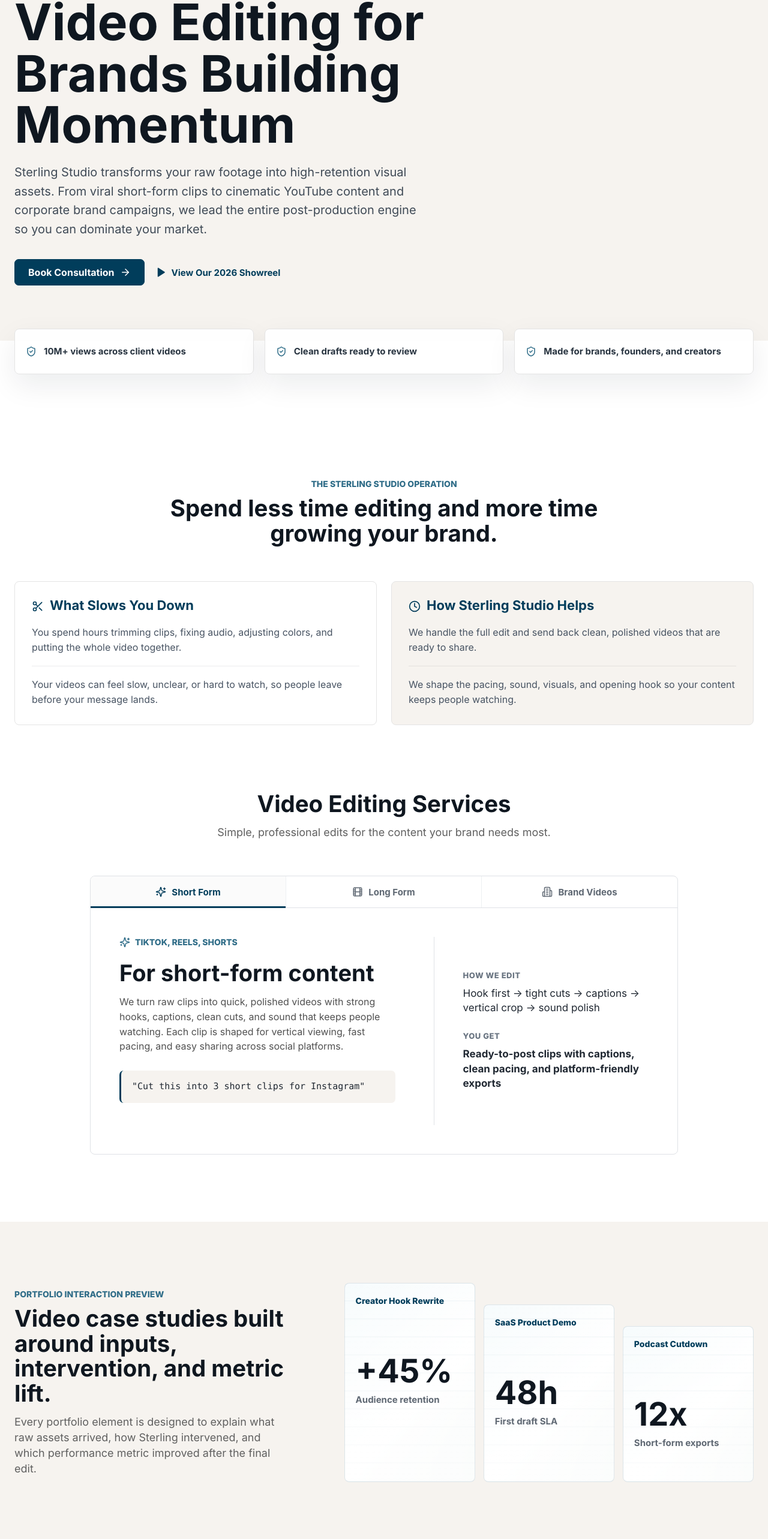
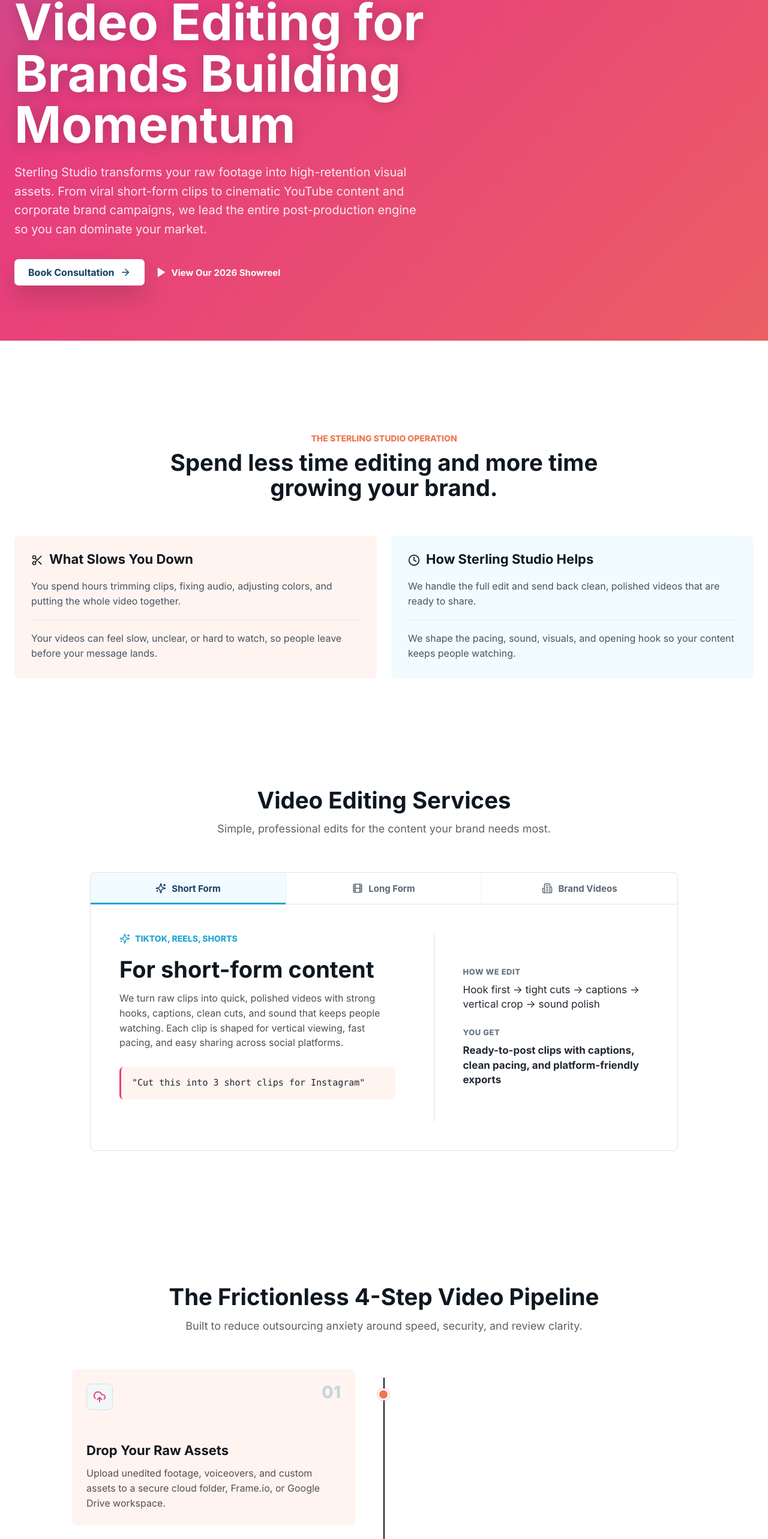
Before and after one commit to Abdullah-Malik/sterling-studio, a Next.js app: page / in a window 1280 px wide. Shown: the part 210-2776 px from the top of the page at 60% size. Built offline with nearby package versions, Linux system fonts and the light colour scheme.

Commit message:
checkpoint 2

```diff
--- a/app/globals.css
+++ b/app/globals.css
@@ -2,14 +2,18 @@
   --bg: #ffffff;
   --ink: #0f1720;
   --muted: #5e6875;
-  --line: #e5e5e5;
+  --line: #eadfe8;
   --panel: #ffffff;
-  --panel-soft: #f7f7f7;
-  --surface-color: #f6f3ef;
-  --accent: #015f73;
-  --accent-mid: #306d88;
-  --accent-dark: #013d5b;
-  --shadow: 0 18px 48px rgba(15, 23, 32, 0.08);
+  --panel-soft: #fff7fb;
+  --surface-color: #fff7f3;
+  --accent: #23a6d5;
+  --accent-mid: #e73c7e;
+  --accent-dark: #113f67;
+  --coral: #ee7752;
+  --magenta: #e73c7e;
+  --sky: #23a6d5;
+  --mint: #23d5ab;
+  --shadow: 0 18px 48px rgba(231, 60, 126, 0.12);
   --content-width: 1280px;
   --font-sans: "S\00F6hne", "Sohne", "OpenAI Sans", -apple-system,
     BlinkMacSystemFont, "Segoe UI", Roboto, "Helvetica Neue", Arial, sans-serif;
@@ -93,7 +97,15 @@
 .brand-wordmark {
   display: inline-flex;
   align-items: baseline;
-  color: #111111;
+  background: linear-gradient(
+    90deg,
+    var(--coral),
+    var(--magenta),
+    var(--sky),
+    var(--mint)
+  );
+  background-clip: text;
+  color: transparent;
   font-style: italic;
   font-weight: 720;
   letter-spacing: 0;
@@ -142,11 +154,12 @@
   border: 1px solid var(--accent-dark);
   background: var(--accent-dark);
   color: #ffffff;
+  box-shadow: 0 12px 24px rgba(17, 63, 103, 0.14);
 }
 
 .button-dark:hover {
-  border-color: #03263f;
-  background: #03263f;
+  border-color: #0b2d4b;
+  background: #0b2d4b;
 }
 
 .nav-actions {
@@ -157,7 +170,17 @@
 }
 
 .nav-cta {
+  border-color: var(--magenta);
+  background: #ffffff;
+  color: var(--magenta);
   padding: 0 18px;
+  box-shadow: 0 12px 24px rgba(231, 60, 126, 0.18);
+}
+
+.nav-cta:hover {
+  border-color: #c92263;
+  background: #fff1f7;
+  color: #c92263;
 }
 
 .menu-button {
@@ -182,7 +205,15 @@
   position: absolute;
   inset: 0;
   z-index: -2;
-  background: var(--surface-color);
+  background: linear-gradient(
+    -45deg,
+    var(--coral),
+    var(--magenta),
+    var(--sky),
+    var(--mint)
+  );
+  background-size: 400% 400%;
+  animation: gradient 15s ease infinite;
   content: "";
 }
 
@@ -206,11 +237,12 @@
   gap: 8px;
   width: fit-content;
   min-height: 34px;
-  border: 1px solid #dfdfdf;
+  border: 1px solid rgba(255, 255, 255, 0.46);
   border-radius: 9px;
-  background: #f2f7f7;
+  background: rgba(255, 255, 255, 0.18);
   padding: 0 12px;
-  color: var(--accent-mid);
+  color: #ffffff;
+  backdrop-filter: blur(14px);
   font-size: 15px;
   font-weight: 650;
 }
@@ -222,12 +254,14 @@
   font-weight: 720;
   letter-spacing: 0;
   line-height: 1.02;
+  color: #ffffff;
+  text-shadow: 0 2px 22px rgba(15, 23, 32, 0.22);
 }
 
 .hero p {
   max-width: 680px;
   margin: 0;
-  color: #3f4a56;
+  color: rgba(255, 255, 255, 0.88);
   font-size: 20px;
   line-height: 1.58;
 }
@@ -244,47 +278,52 @@
   padding: 0 22px;
 }
 
+.hero .primary-button {
+  border-color: rgba(255, 255, 255, 0.88);
+  background: #ffffff;
+  color: var(--accent-dark);
+  box-shadow: 0 18px 40px rgba(15, 23, 32, 0.18);
+}
+
+.hero .primary-button:hover {
+  border-color: #ffffff;
+  background: #fff7fb;
+  color: var(--accent-dark);
+}
+
 .showreel-link {
   display: inline-flex;
   align-items: center;
   gap: 9px;
   min-height: 44px;
-  color: var(--accent-dark);
+  color: #ffffff;
   font-size: 15px;
   font-weight: 750;
 }
 
 .showreel-link:hover {
-  color: #03263f;
+  color: #fff2f8;
 }
 
-.proof-strip {
-  display: grid;
-  grid-template-columns: repeat(3, minmax(0, 1fr));
-  gap: 18px;
-  padding: 24px 0 72px;
-  transform: translateY(-44px);
+@keyframes gradient {
+  0% {
+    background-position: 0% 50%;
+  }
+
+  50% {
+    background-position: 100% 50%;
+  }
+
+  100% {
+    background-position: 0% 50%;
+  }
 }
 
-.proof-item {
-  display: flex;
-  align-items: center;
-  gap: 12px;
-  min-height: 76px;
-  border: 1px solid #e4e4e4;
-  border-radius: 8px;
-  background: rgba(255, 255, 255, 0.94);
-  box-shadow: var(--shadow);
-  padding: 18px;
-  color: #283440;
-  font-size: 15px;
-  font-weight: 680;
-  line-height: 1.35;
-}
-
-.proof-item svg {
-  flex: 0 0 auto;
-  color: var(--accent-mid);
+@media (prefers-reduced-motion: reduce) {
+  .hero::before,
+  .closing-section {
+    animation-duration: 1ms;
+  }
 }
 
 .section-heading {
@@ -293,16 +332,14 @@
 }
 
 .section-heading > span,
-.portfolio-copy > span,
 .closing-layout span {
-  color: var(--accent-mid);
+  color: var(--coral);
   font-size: 14px;
   font-weight: 800;
   text-transform: uppercase;
 }
 
 .section-heading h2,
-.portfolio-copy h2,
 .closing-layout h2 {
   margin: 0;
   color: var(--ink);
@@ -313,7 +350,6 @@
 }
 
 .section-heading p,
-.portfolio-copy p,
 .closing-copy p {
   margin: 14px 0 0;
   color: #5f5f5f;
@@ -323,7 +359,7 @@
 
 .bottleneck-section {
   scroll-margin-top: 104px;
-  padding: 56px 0 112px;
+  padding: 152px 0 112px;
 }
 
 .split-heading {
@@ -343,14 +379,14 @@
 }
 
 .comparison-column {
-  border: 1px solid #e4e4e4;
+  border: 0;
   border-radius: 8px;
-  background: var(--panel);
+  background: #fff4ef;
   padding: 28px;
 }
 
 .solution-column {
-  background: var(--surface-color);
+  background: #f2fbff;
 }
 
 .comparison-heading {
@@ -358,7 +394,7 @@
   align-items: center;
   gap: 10px;
   margin-bottom: 18px;
-  color: var(--accent-dark);
+  color: var(--ink);
 }
 
 .comparison-heading h3 {
@@ -382,12 +418,12 @@
 
 .services-section {
   scroll-margin-top: 104px;
-  padding: 0 0 112px;
+  padding: 72px 0 112px;
 }
 
 .pipeline-card,
 .testimonial-card {
-  border: 1px solid #e4e4e4;
+  border: 0;
   border-radius: 8px;
   background: var(--panel);
 }
@@ -441,7 +477,7 @@
 
 .service-tab:hover,
 .service-tab.active {
-  background: #fbfbfb;
+  background: #f2fbff;
   color: var(--accent-dark);
 }
 
@@ -451,7 +487,7 @@
   bottom: -1px;
   left: 0;
   height: 3px;
-  background: var(--accent-dark);
+  background: var(--sky);
   content: "";
 }
 
@@ -472,7 +508,7 @@
   display: inline-flex;
   align-items: center;
   gap: 8px;
-  color: var(--accent-mid);
+  color: var(--sky);
   font-size: 14px;
   font-weight: 800;
   text-transform: uppercase;
@@ -503,9 +539,9 @@
 
 .service-prompt {
   margin-top: 28px;
-  border-left: 3px solid var(--accent-dark);
+  border-left: 3px solid var(--magenta);
   border-radius: 7px;
-  background: var(--surface-color);
+  background: #fff4ef;
   color: #202832;
   padding: 16px 18px;
   font-family: ui-monospace, SFMono-Regular, Menlo, Monaco, Consolas,
@@ -559,70 +595,6 @@
   }
 }
 
-.portfolio-section {
-  scroll-margin-top: 104px;
-  background: var(--surface-color);
-  padding: 102px 0;
-}
-
-.portfolio-layout {
-  display: grid;
-  grid-template-columns: minmax(0, 460px) minmax(0, 1fr);
-  align-items: center;
-  gap: clamp(32px, 7vw, 104px);
-}
-
-.portfolio-copy h2 {
-  margin-top: 12px;
-}
-
-.portfolio-board {
-  display: grid;
-  grid-template-columns: repeat(3, minmax(0, 1fr));
-  gap: 14px;
-}
-
-.portfolio-tile {
-  min-height: 260px;
-  border: 1px solid rgba(1, 61, 91, 0.12);
-  border-radius: 8px;
-  background:
-    linear-gradient(180deg, rgba(255, 255, 255, 0.78), rgba(255, 255, 255, 0.92)),
-    repeating-linear-gradient(0deg, rgba(48, 109, 136, 0.18) 0 2px, transparent 2px 30px),
-    linear-gradient(135deg, #d8eef4, #ffffff 58%, #cfe2dc);
-  padding: 18px;
-}
-
-.portfolio-tile:nth-child(2) {
-  margin-top: 36px;
-}
-
-.portfolio-tile:nth-child(3) {
-  margin-top: 72px;
-}
-
-.portfolio-tile span {
-  color: var(--accent-dark);
-  font-size: 14px;
-  font-weight: 760;
-}
-
-.portfolio-tile strong {
-  display: block;
-  margin-top: 82px;
-  color: var(--ink);
-  font-size: 54px;
-  font-weight: 720;
-  line-height: 1;
-}
-
-.portfolio-tile p {
-  margin: 10px 0 0;
-  color: #5f6873;
-  font-size: 15px;
-  font-weight: 650;
-}
-
 .pipeline-section,
 .testimonial-section {
   padding: 112px 0;
@@ -643,7 +615,7 @@
   bottom: 14px;
   left: 50%;
   width: 2px;
-  background: #dfe2e6;
+  background: var(--ink);
   content: "";
   transform: translateX(-50%);
 }
@@ -684,9 +656,25 @@
   height: 14px;
   border: 3px solid var(--panel);
   border-radius: 999px;
-  background: var(--accent-mid);
-  box-shadow: 0 0 0 1px #b8d4dc;
+  background: var(--coral);
+  box-shadow: 0 0 0 1px rgba(231, 60, 126, 0.3);
   content: "";
+}
+
+.pipeline-card:nth-child(1) {
+  background: #fff4ef;
+}
+
+.pipeline-card:nth-child(2) {
+  background: #f2fbff;
+}
+
+.pipeline-card:nth-child(3) {
+  background: #fff4ef;
+}
+
+.pipeline-card:nth-child(4) {
+  background: #f2fbff;
 }
 
 .pipeline-card:nth-child(odd)::before {
@@ -711,10 +699,6 @@
   margin-top: 56px;
 }
 
-.testimonial-section {
-  border-top: 1px solid var(--line);
-}
-
 .testimonial-grid {
   display: grid;
   grid-template-columns: repeat(2, minmax(0, 1fr));
@@ -723,8 +707,12 @@
 
 .testimonial-card {
   margin: 0;
-  background: var(--surface-color);
+  background: #fff4ef;
   padding: 30px;
+}
+
+.testimonial-card:nth-child(2) {
+  background: #f2fbff;
 }
 
 .testimonial-card blockquote {
@@ -752,7 +740,7 @@
 
 .closing-section {
   scroll-margin-top: 104px;
-  background: #101820;
+  background: #113f67;
   color: #ffffff;
   padding: 76px 0;
 }
@@ -776,16 +764,16 @@
 
 .closing-button {
   margin-top: 24px;
-  border-color: #ffffff;
-  background: #ffffff;
-  color: #101820;
+  border-color: var(--magenta);
+  background: var(--magenta);
+  color: #ffffff;
   padding: 0 22px;
 }
 
 .closing-button:hover {
-  border-color: #d8eef4;
-  background: #d8eef4;
-  color: #101820;
+  border-color: #c92263;
+  background: #c92263;
+  color: #ffffff;
 }
 
 .site-footer {
@@ -882,9 +870,6 @@
     padding-left: 0;
   }
 
-  .portfolio-layout {
-    grid-template-columns: 1fr;
-  }
 }
 
 @media (max-width: 900px) {
@@ -954,7 +939,14 @@
   }
 
   .hero::before {
-    background: var(--surface-color);
+    background: linear-gradient(
+      -45deg,
+      var(--coral),
+      var(--magenta),
+      var(--sky),
+      var(--mint)
+    );
+    background-size: 400% 400%;
   }
 
   .hero-inner {
@@ -965,11 +957,6 @@
   .hero p {
     max-width: 620px;
     font-size: 18px;
-  }
-
-  .proof-strip {
-    grid-template-columns: 1fr;
-    padding-bottom: 54px;
   }
 
   .comparison-grid,
@@ -1001,20 +988,6 @@
     right: auto;
   }
 
-  .portfolio-board {
-    grid-template-columns: 1fr;
-  }
-
-  .portfolio-tile,
-  .portfolio-tile:nth-child(2),
-  .portfolio-tile:nth-child(3) {
-    min-height: 190px;
-    margin-top: 0;
-  }
-
-  .portfolio-tile strong {
-    margin-top: 48px;
-  }
 }
 
 @media (max-width: 640px) {
@@ -1089,7 +1062,6 @@
     padding: 22px;
   }
 
-  .portfolio-section,
   .pipeline-section,
   .testimonial-section {
     padding: 76px 0;
--- a/app/page.tsx
+++ b/app/page.tsx
@@ -12,18 +12,11 @@
   Play,
   Rocket,
   Scissors,
-  ShieldCheck,
   Sparkles,
   UploadCloud,
   X,
 } from "lucide-react";
 import { useEffect, useState } from "react";
-
-const proofItems = [
-  "10M+ views across client videos",
-  "Clean drafts ready to review",
-  "Made for brands, founders, and creators",
-];
 
 const bottlenecks = [
   {
@@ -108,12 +101,6 @@
       "Your optimized video file is rendered with final thumbnail and platform specs, ready to publish and drive conversions.",
     icon: Rocket,
   },
-];
-
-const portfolioTiles = [
-  { label: "Creator Hook Rewrite", value: "+45%", meta: "Audience retention" },
-  { label: "SaaS Product Demo", value: "48h", meta: "First draft SLA" },
-  { label: "Podcast Cutdown", value: "12x", meta: "Short-form exports" },
 ];
 
 const testimonials = [
@@ -214,15 +201,6 @@
         </div>
       </section>
 
-      <section className="proof-strip section" aria-label="Sterling Studio proof">
-        {proofItems.map((item) => (
-          <div className="proof-item" key={item}>
-            <ShieldCheck size={18} />
-            <span>{item}</span>
-          </div>
-        ))}
-      </section>
-
       <section className="bottleneck-section section" id="about">
         <div className="section-heading split-heading">
           <span>The Sterling Studio Operation</span>
@@ -314,29 +292,6 @@
         </div>
       </section>
 
-      <section className="portfolio-section" id="portfolio">
-        <div className="section portfolio-layout">
-          <div className="portfolio-copy">
-            <span>Portfolio Interaction Preview</span>
-            <h2>Video case studies built around inputs, intervention, and metric lift.</h2>
-            <p>
-              Every portfolio element is designed to explain what raw assets
-              arrived, how Sterling intervened, and which performance metric
-              improved after the final edit.
-            </p>
-          </div>
-          <div className="portfolio-board" aria-label="Portfolio performance samples">
-            {portfolioTiles.map((tile) => (
-              <article className="portfolio-tile" key={tile.label}>
-                <span>{tile.label}</span>
-                <strong>{tile.value}</strong>
-                <p>{tile.meta}</p>
-              </article>
-            ))}
-          </div>
-        </div>
-      </section>
-
       <section className="pipeline-section section">
         <div className="section-heading">
           <h2>The Frictionless 4-Step Video Pipeline</h2>
@@ -382,7 +337,6 @@
       <section className="closing-section" id="trial">
         <div className="section closing-layout">
           <div>
-            <span>Free Video Trial</span>
             <h2>Ready to reclaim your time and scale your video presence?</h2>
           </div>
           <div className="closing-copy">
```
